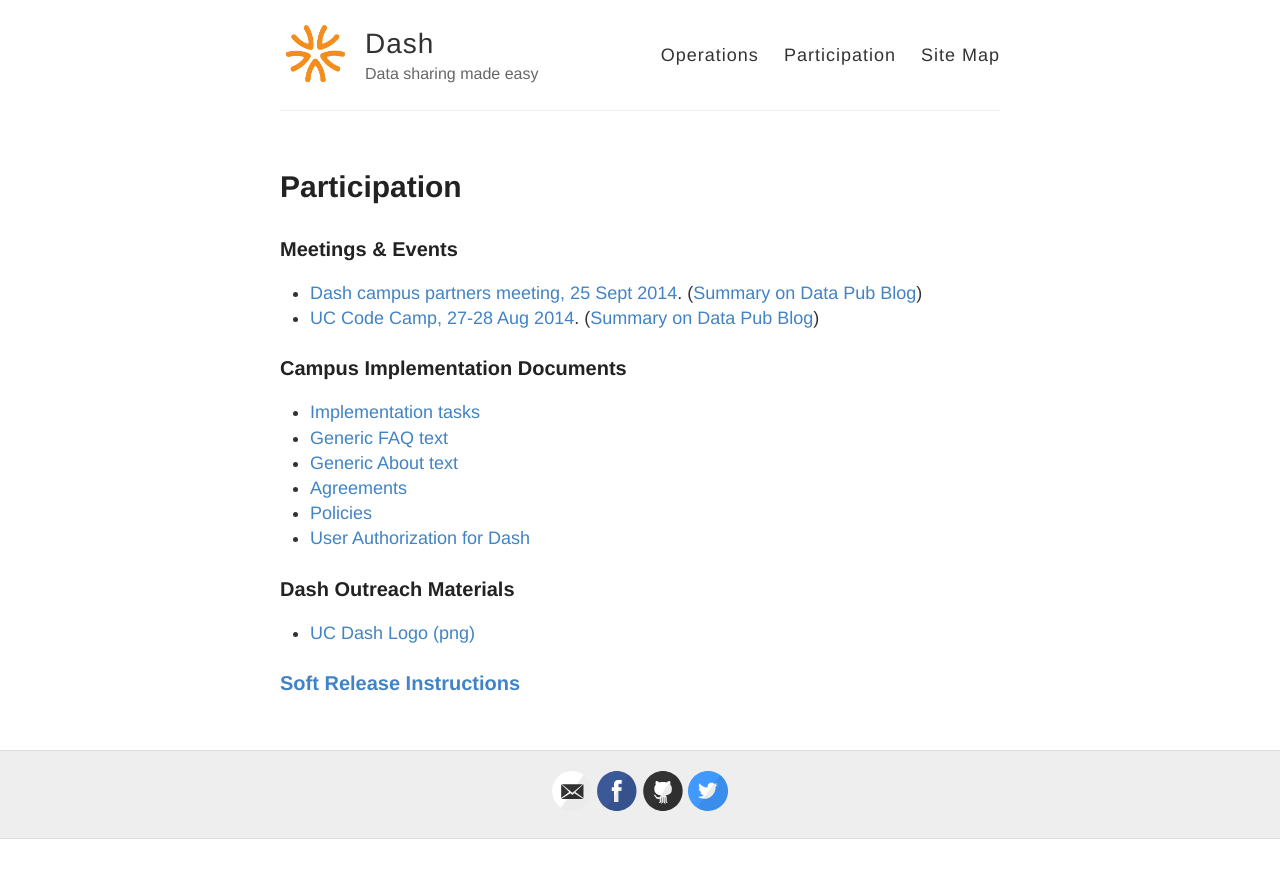
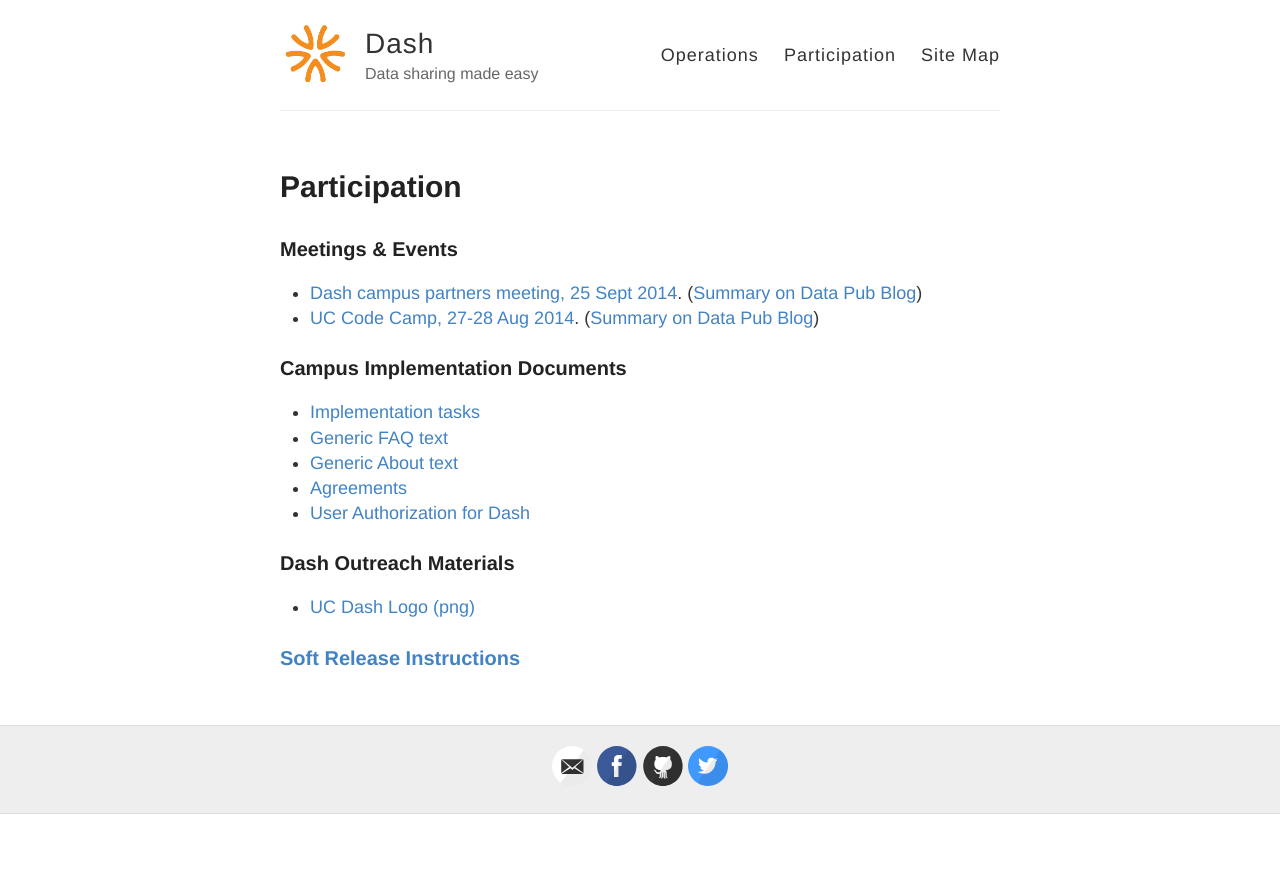
Before and after one commit to CDLUC3/dash, a Jekyll site: the page built from participation.md, in a window 1280 px wide. Shown: the top 878 px of the page. Built offline with Jekyll 4.4.1, drawn with Linux system fonts in a browser that asks for light colours.

Commit message:
removing policies link

```diff
--- a/participation.md
+++ b/participation.md
@@ -19,7 +19,6 @@
 <li><a href="http://CDLUC3.github.io/dash/generic-faq">Generic FAQ text</a></li>
 <li><a href="http://CDLUC3.github.io/dash/generic-about">Generic About text</a></li>
 <li><a href="http://CDLUC3.github.io/dash/agreements">Agreements</a></li>
-<li><a href="http://CDLUC3.github.io/dash/policies">Policies</a></li>
 <li><a href="http://CDLUC3.github.io/dash/user-authorization">User Authorization for Dash</a></li>
 </ul>
 
```
